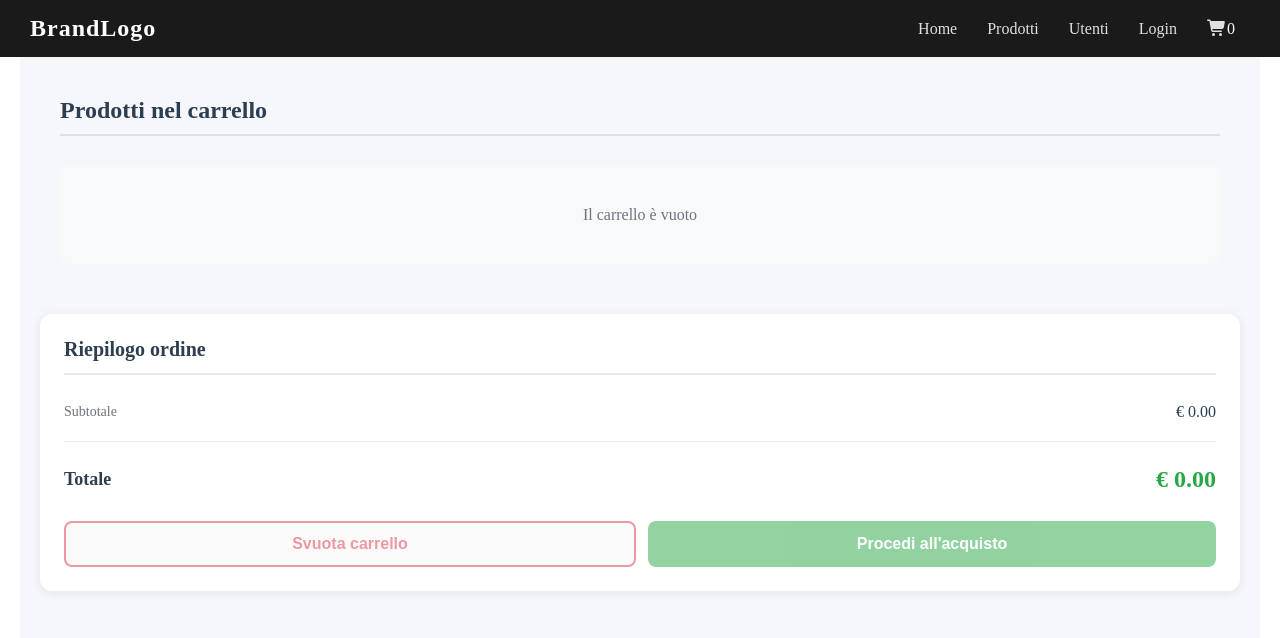
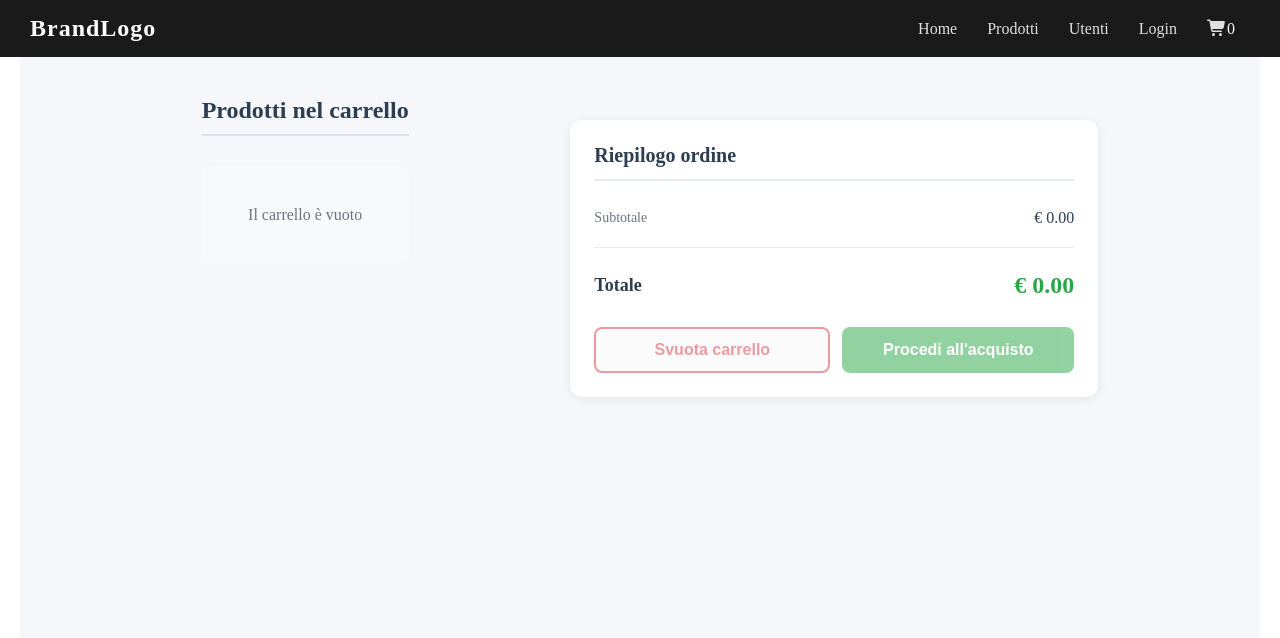
Before and after one commit to arces2026/The-final-arces-vue-proj, a Vue app: page /cart in a window 1280 px wide. Shown: the top 638 px of the page. Built offline with nearby package versions, Linux system fonts and the light colour scheme.

Commit message:
Working on cart style

```diff
--- a/src/components/Cart.vue
+++ b/src/components/Cart.vue
@@ -7,13 +7,12 @@
     </div>
 
     <div v-else class="cart-items">
-      <ProductCard
-        v-for="item in data"
-        :key="item.id"
-        class="product-card"
-      >
+      <ProductCard v-for="item in data" :key="item.id" class="product-card">
         <template #image>
-          <img :src="item.immagine_url" :alt="item.nome" class="product-image">
+          <div class="badge-wrapper">
+            <span class="badge">Sconto {{ item.sconto }} %</span>
+            <img :src="item.immagine_url" :alt="item.nome" class="product-image" />
+          </div>
         </template>
 
         <template #content>
@@ -25,7 +24,7 @@
           <div class="product-footer">
             <div class="price-section">
               <p v-if="item.sconto > 0" class="original-price">€ {{ item.prezzo.toFixed(2) }}</p>
-              <p class="current-price" :class="{ 'discounted': item.sconto > 0 }">
+              <p class="current-price" :class="{ discounted: item.sconto > 0 }">
                 € {{ item.prezzo_scontato.toFixed(2) }}
               </p>
             </div>
@@ -39,20 +38,10 @@
                 -
               </button>
               <span class="quantity-display">{{ item.quantity }}</span>
-              <button
-                @click="cartStore.addOne(item.id)"
-                class="quantity-btn"
-              >
-                +
-              </button>
+              <button @click="cartStore.addOne(item.id)" class="quantity-btn">+</button>
             </div>
 
-            <button
-              @click="cartStore.rimuoviItem(item.id)"
-              class="remove-btn"
-            >
-              Rimuovi
-            </button>
+            <button @click="cartStore.rimuoviItem(item.id)" class="remove-btn">Rimuovi</button>
           </div>
         </template>
       </ProductCard>
@@ -61,24 +50,24 @@
 </template>
 
 <script setup>
-import { useCartStore } from '@/stores/cartStore.js';
-import ProductCard from './ProductCard.vue';
+import { useCartStore } from '@/stores/cartStore.js'
+import ProductCard from './ProductCard.vue'
 
-const cartStore = useCartStore();
+const cartStore = useCartStore()
 
 const props = defineProps({
   data: {
     type: Array,
     required: true,
-    default: () => []
-  }
-});
+    default: () => [],
+  },
+})
 </script>
 
 <style scoped>
 .cart-container {
-  max-width: 1200px;
-  margin: 0 auto;
+  max-width: 400px;
+  /* margin: 0 ; */
   padding: 20px;
 }
 
--- a/src/views/CartView.vue
+++ b/src/views/CartView.vue
@@ -23,6 +23,10 @@ console.log({ totalItems: cartStore.totalItems });
       </div>
 
       <div class="summary-content">
+        <div class="summary-row" v-for="item in cartStore.items" :key="item.id">
+            <span class="summary-nome">{{ item.nome }}</span>
+            <span class="summary-prezzo-scontato">€ {{ item.prezzo_scontato }}</span>
+        </div>
         <div class="summary-row">
           <span class="summary-label">Subtotale</span>
           <span class="summary-value">€ {{ cartStore.totalPrice.toFixed(2) }}</span>
@@ -66,6 +70,8 @@ console.log({ totalItems: cartStore.totalItems });
 
 <style scoped>
 .cart-page {
+    display: flex;
+    justify-content: space-evenly;
   max-width: 1200px;
   margin: 0 auto;
   padding: 20px;
@@ -80,7 +86,11 @@ console.log({ totalItems: cartStore.totalItems });
   margin-top: 30px;
   padding: 24px;
   position: sticky;
-  bottom: 20px;
+  /* position: absolute; */
+  top: 120px;
+  right: 20px;
+  width: 40%;
+  height: fit-content;
 }
 
 .summary-header {
```
Also changed, not shown: src/components/HomeComponent.vue (+1 -11 lines).
